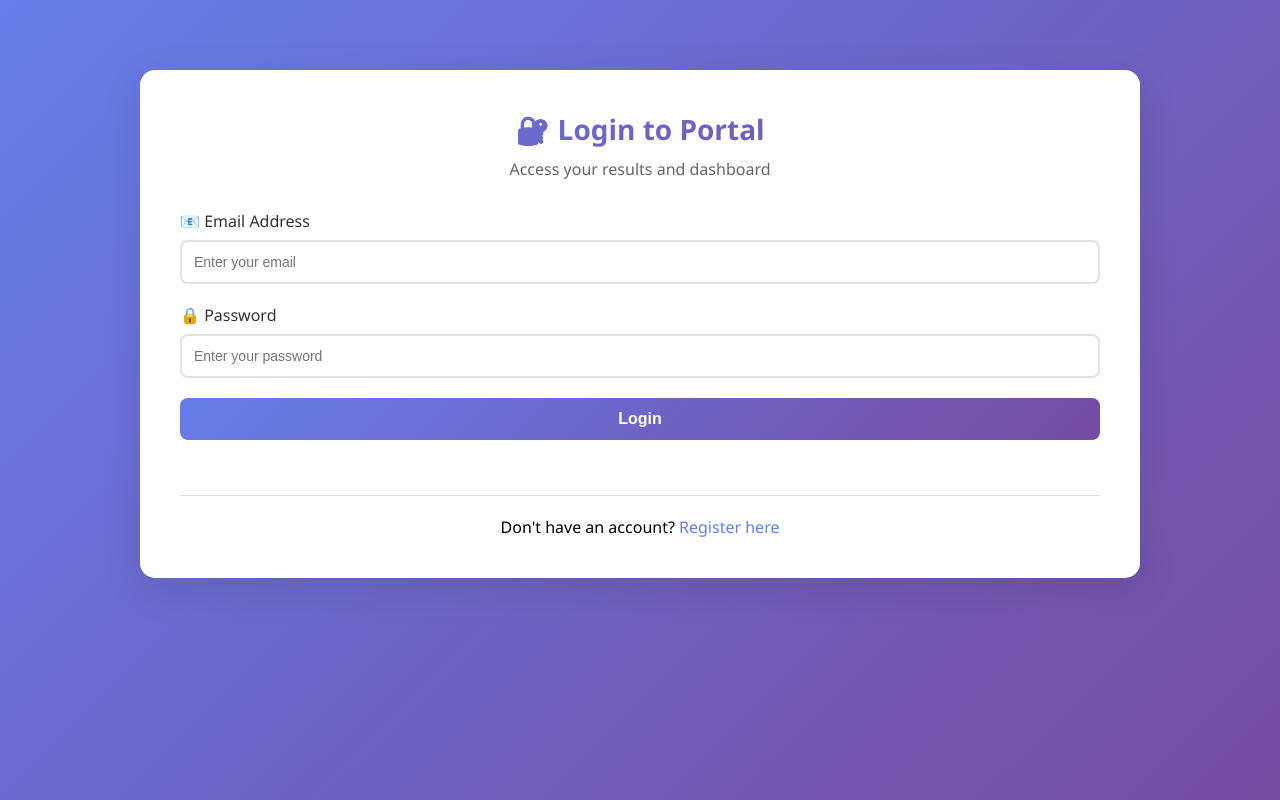
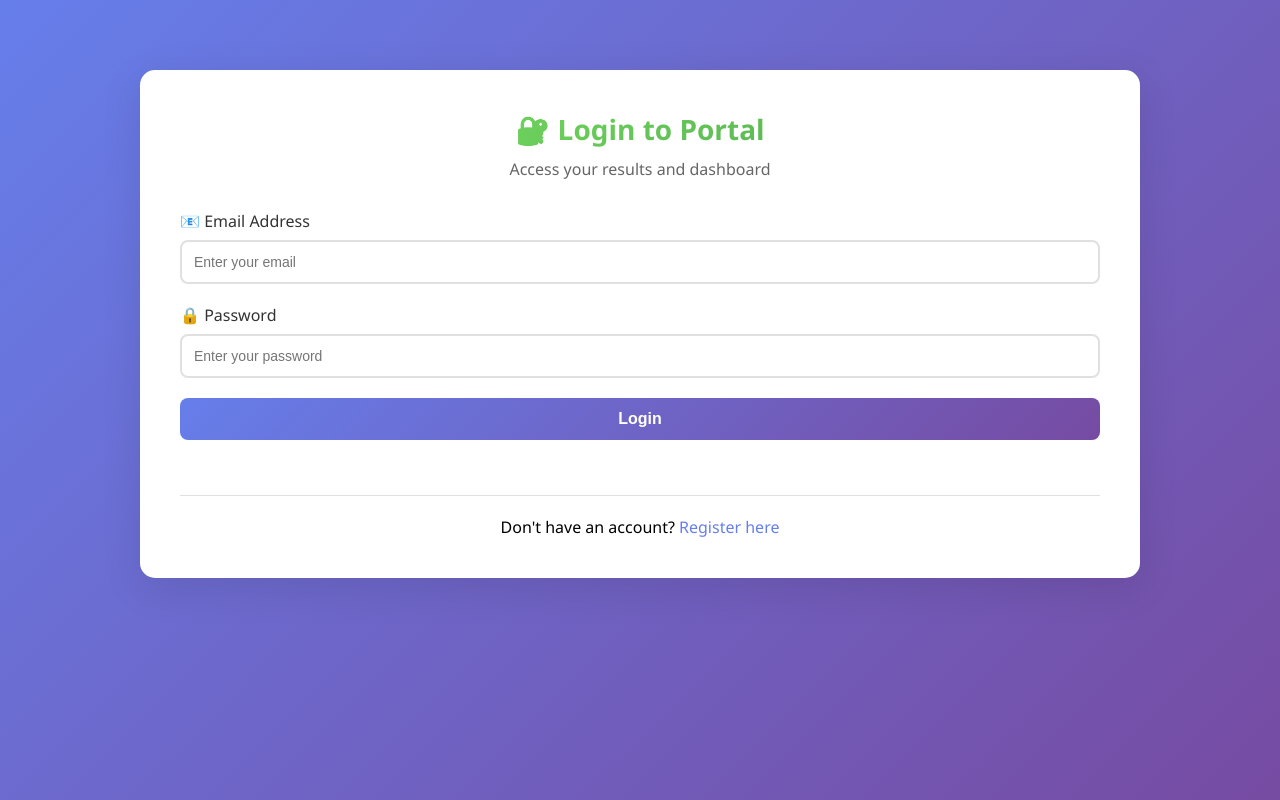
Before and after one commit to pkaygh/ccst-student-portal, a plain HTML site: page index.html in a window 1280 px wide. Drawn offline with Linux system fonts and the light colour scheme.

Commit message:
Add files via upload

```diff
--- a/index.html
+++ b/index.html
@@ -5,6 +5,13 @@
     <meta charset="UTF-8">
     <meta name="viewport" content="width=device-width, initial-scale=1.0">
     <title>CCST Student Portal - Result Management System</title>
+
+    <!-- ✅ PWA Manifest -->
+    <link rel="manifest" href="manifest.json">
+
+    <!-- ✅ Theme Color -->
+    <meta name="theme-color" content="#667eea">
+
     <style>
         * {
             margin: 0;
@@ -52,7 +59,7 @@
 
         .login-header h2,
         .register-header h2 {
-            background: linear-gradient(135deg, #667eea 0%, #764ba2 100%);
+            background: linear-gradient(135deg, #80ea66 0%, #4ba24b 100%);
             -webkit-background-clip: text;
             -webkit-text-fill-color: transparent;
             background-clip: text;
```
Also changed, not shown: manifest.json.
